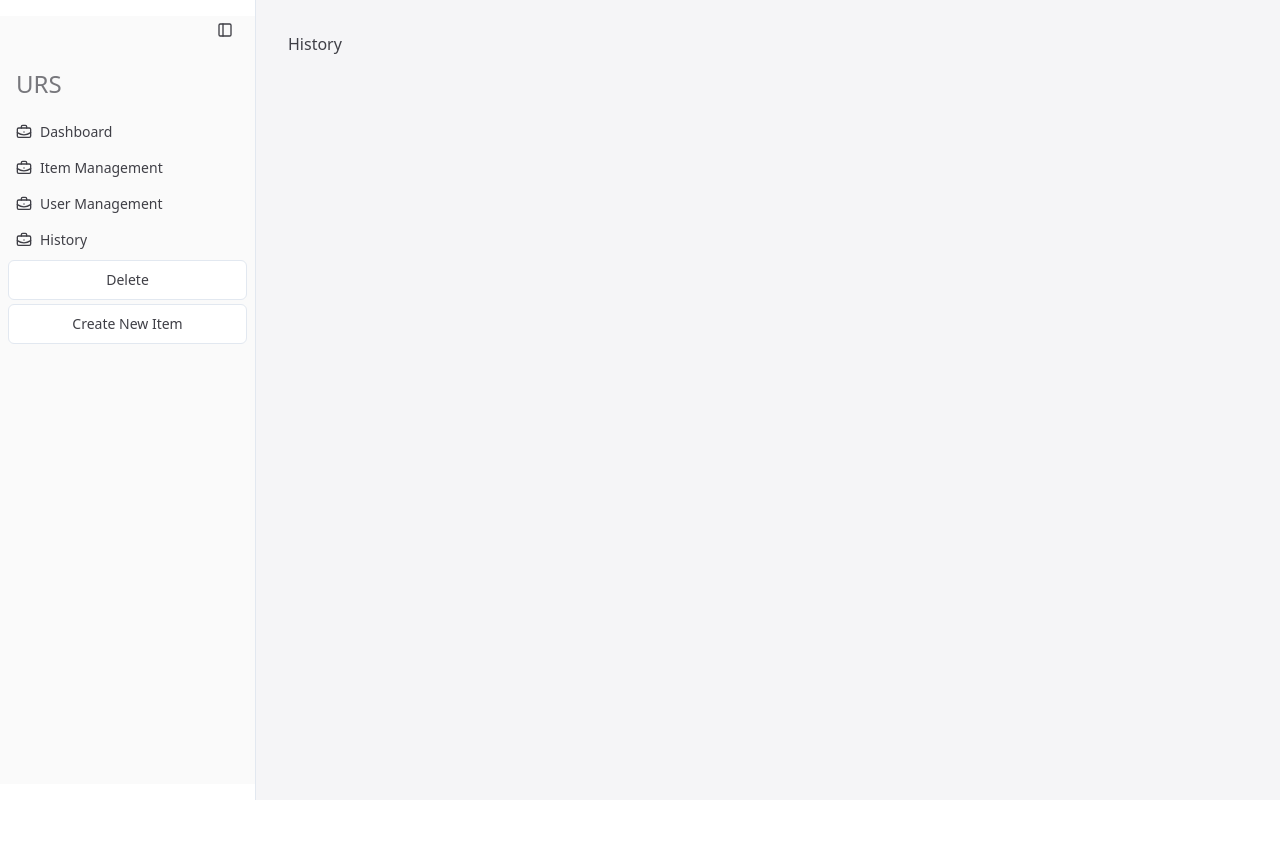
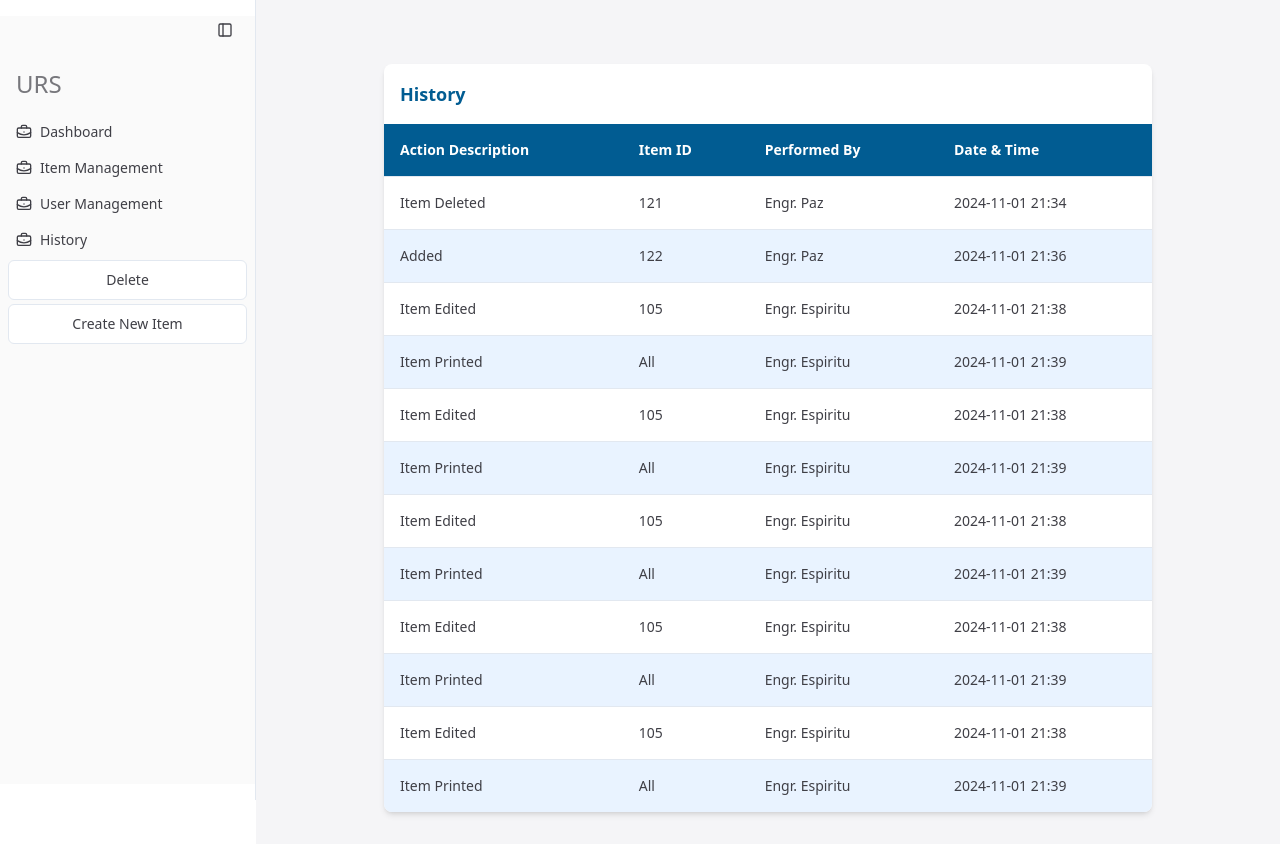
Before and after one commit to robin-dc/Inventory-Frontend, a React (Vite) app: page /admin/1 in a window 1280 px wide. Both pictures are taken after a click on the link "History". Before the commit the page ends 800 px from the top, so only its background shows below. Built offline with nearby package versions, Linux system fonts and the light colour scheme.

Commit message:
added history ui

```diff
--- a/src/pages/admin/tabs/History.jsx
+++ b/src/pages/admin/tabs/History.jsx
@@ -1,8 +1,54 @@
+import React from "react";
+import {
+  Table,
+  TableBody,
+  TableCell,
+  TableHead,
+  TableHeader,
+  TableRow,
+} from "@/components/ui/table";
 
-const History = () => {
+const data = [
+  { action: "Item Deleted", itemId: "121", performedBy: "Engr. Paz", dateTime: "2024-11-01 21:34" },
+  { action: "Added", itemId: "122", performedBy: "Engr. Paz", dateTime: "2024-11-01 21:36" },
+  { action: "Item Edited", itemId: "105", performedBy: "Engr. Espiritu", dateTime: "2024-11-01 21:38" },
+  { action: "Item Printed", itemId: "All", performedBy: "Engr. Espiritu", dateTime: "2024-11-01 21:39" },
+  { action: "Item Edited", itemId: "105", performedBy: "Engr. Espiritu", dateTime: "2024-11-01 21:38" },
+  { action: "Item Printed", itemId: "All", performedBy: "Engr. Espiritu", dateTime: "2024-11-01 21:39" },
+  { action: "Item Edited", itemId: "105", performedBy: "Engr. Espiritu", dateTime: "2024-11-01 21:38" },
+  { action: "Item Printed", itemId: "All", performedBy: "Engr. Espiritu", dateTime: "2024-11-01 21:39" },
+  { action: "Item Edited", itemId: "105", performedBy: "Engr. Espiritu", dateTime: "2024-11-01 21:38" },
+  { action: "Item Printed", itemId: "All", performedBy: "Engr. Espiritu", dateTime: "2024-11-01 21:39" },
+  { action: "Item Edited", itemId: "105", performedBy: "Engr. Espiritu", dateTime: "2024-11-01 21:38" },
+  { action: "Item Printed", itemId: "All", performedBy: "Engr. Espiritu", dateTime: "2024-11-01 21:39" },
+];
+
+export function HistoryTable() {
   return (
-    <div>History</div>
-  )
+    <div className="w-4/5 mx-auto mt-8 bg-white shadow-md rounded-lg overflow-hidden">
+      <h2 className="p-4 text-lg font-semibold text-[#015C92]">History</h2>
+      <Table>
+        <TableHeader>
+          <TableRow>
+            <TableHead className="p-4 bg-[#015C92] text-white text-left font-semibold">Action Description</TableHead>
+            <TableHead className="p-4 bg-[#015C92] text-white text-left font-semibold">Item ID</TableHead>
+            <TableHead className="p-4 bg-[#015C92] text-white text-left font-semibold">Performed By</TableHead>
+            <TableHead className="p-4 bg-[#015C92] text-white text-left font-semibold">Date & Time</TableHead>
+          </TableRow>
+        </TableHeader>
+        <TableBody>
+          {data.map((row, index) => (
+            <TableRow key={index} className={index % 2 === 0 ? "bg-white" : "bg-[#E9F3FF]"}>
+              <TableCell className="p-4 text-left">{row.action}</TableCell>
+              <TableCell className="p-4 text-left">{row.itemId}</TableCell>
+              <TableCell className="p-4 text-left">{row.performedBy}</TableCell>
+              <TableCell className="p-4 text-left">{row.dateTime}</TableCell>
+            </TableRow>
+          ))}
+        </TableBody>
+      </Table>
+    </div>
+  );
 }
 
-export default History
+export default HistoryTable;
```
